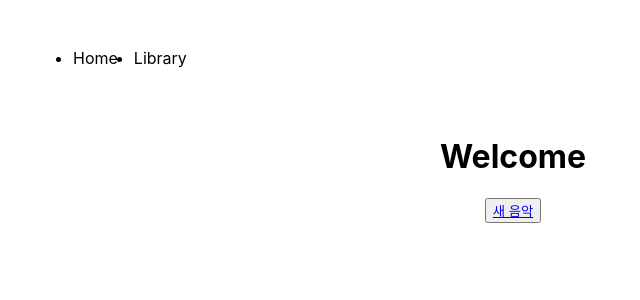
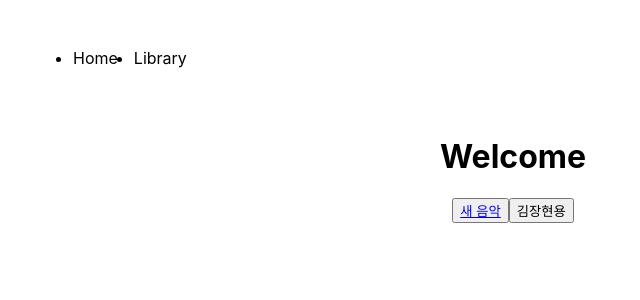
Before and after one commit to wavyeon/RePring-Frontend, a React (Create React App) app: page / in a window 1280 px wide. Shown: the top 300 px of the page, without its empty margins (127-767 px from the left). Built offline with nearby package versions, Linux system fonts and the light colour scheme; no server answers.

Commit message:
api test

```diff
--- a/src/components/Welcome.js
+++ b/src/components/Welcome.js
@@ -2,12 +2,20 @@ import classes from "./Welcome.module.css";
 import { Link } from "react-router-dom";
 
 export function Welcome() {
+  const clickHandler = () => {
+    fetch("/prac")
+    .then((response) => response.json())
+    .then((result) => console.log(result));
+  };
   return (
     <div className={classes.content}>
       <h1>Welcome</h1>
       <button to='./newMusic'>
         <Link to='./newMusic'>새 음악</Link>
       </button>
+      <button onClick={clickHandler}>
+        김장현용
+      </button>
     </div>
   );
 }
```
